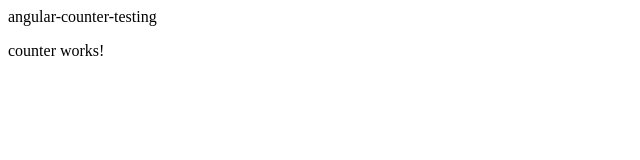
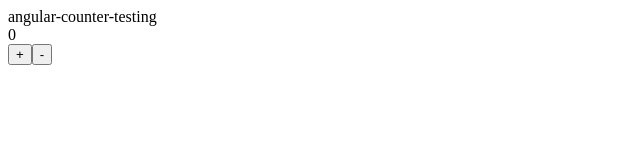
Before and after one commit to littlehorseboy/angular-counter-testing, an Angular app: page / in a window 1280 px wide. Shown: the top 160 px of the page, without its empty margins (0-640 px from the left). Built offline with nearby package versions, Linux system fonts and the light colour scheme.

Commit message:
test: 在單純 component 內測試

```diff
--- a/src/app/counter-from-service/counter-from-service.component.html
+++ b/src/app/counter-from-service/counter-from-service.component.html
@@ -1 +1,17 @@
-<p>counter-from-service works!</p>
+<div data-testid="currentCount">
+  {{ currentCount }}
+</div>
+
+<button
+  (click)="increaseCount()"
+  data-testid="increaseBtn"
+>
+  +
+</button>
+
+<button
+  (click)="decreaseCount()"
+  data-testid="decreaseBtn"
+>
+  -
+</button>
--- a/src/app/counter-from-service/counter-from-service.component.ts
+++ b/src/app/counter-from-service/counter-from-service.component.ts
@@ -5,11 +5,15 @@ import { Component, OnInit } from '@angular/core';
   templateUrl: './counter-from-service.component.html',
   styleUrls: ['./counter-from-service.component.scss']
 })
-export class CounterFromServiceComponent implements OnInit {
+export class CounterFromServiceComponent {
 
-  constructor() { }
+  currentCount = 0;
 
-  ngOnInit(): void {
+  increaseCount(count: 1 = 1): void {
+    this.currentCount += count;
   }
 
+  decreaseCount(count: 1 = 1): void {
+    this.currentCount -= count;
+  }
 }
--- a/src/app/counter/counter.component.html
+++ b/src/app/counter/counter.component.html
@@ -1 +1,17 @@
-<p>counter works!</p>
+<div data-testid="currentCount">
+  {{ currentCount }}
+</div>
+
+<button
+  (click)="increaseCount()"
+  data-testid="increaseBtn"
+>
+  +
+</button>
+
+<button
+  (click)="decreaseCount()"
+  data-testid="decreaseBtn"
+>
+  -
+</button>
--- a/src/app/counter/counter.component.ts
+++ b/src/app/counter/counter.component.ts
@@ -5,11 +5,15 @@ import { Component, OnInit } from '@angular/core';
   templateUrl: './counter.component.html',
   styleUrls: ['./counter.component.scss']
 })
-export class CounterComponent implements OnInit {
+export class CounterComponent {
 
-  constructor() { }
+  currentCount = 0;
 
-  ngOnInit(): void {
+  increaseCount(count: 1 = 1): void {
+    this.currentCount += count;
   }
 
+  decreaseCount(count: 1 = 1): void {
+    this.currentCount -= count;
+  }
 }
```
Also changed, not shown: 2 other files (tests, documents, lock files or other folders).
